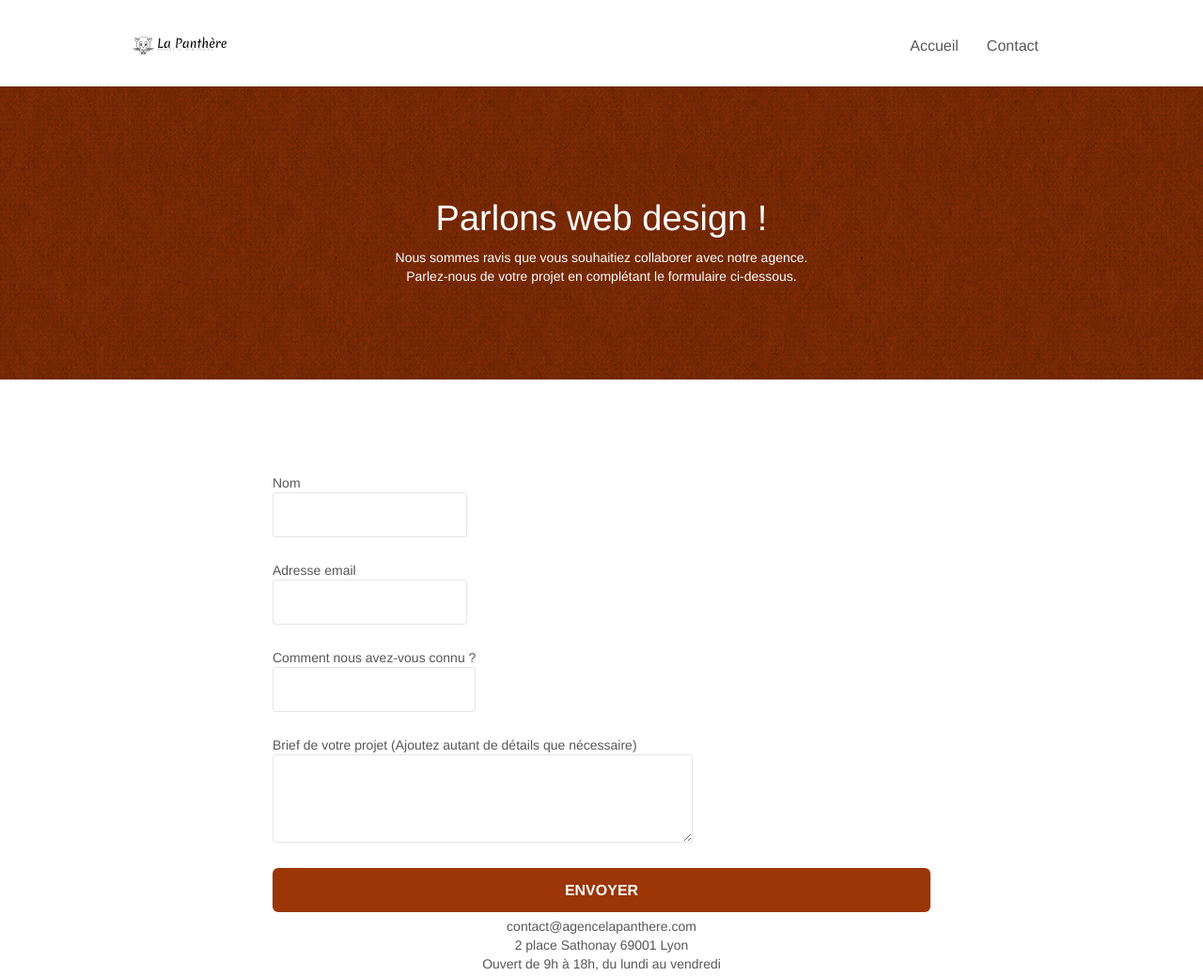
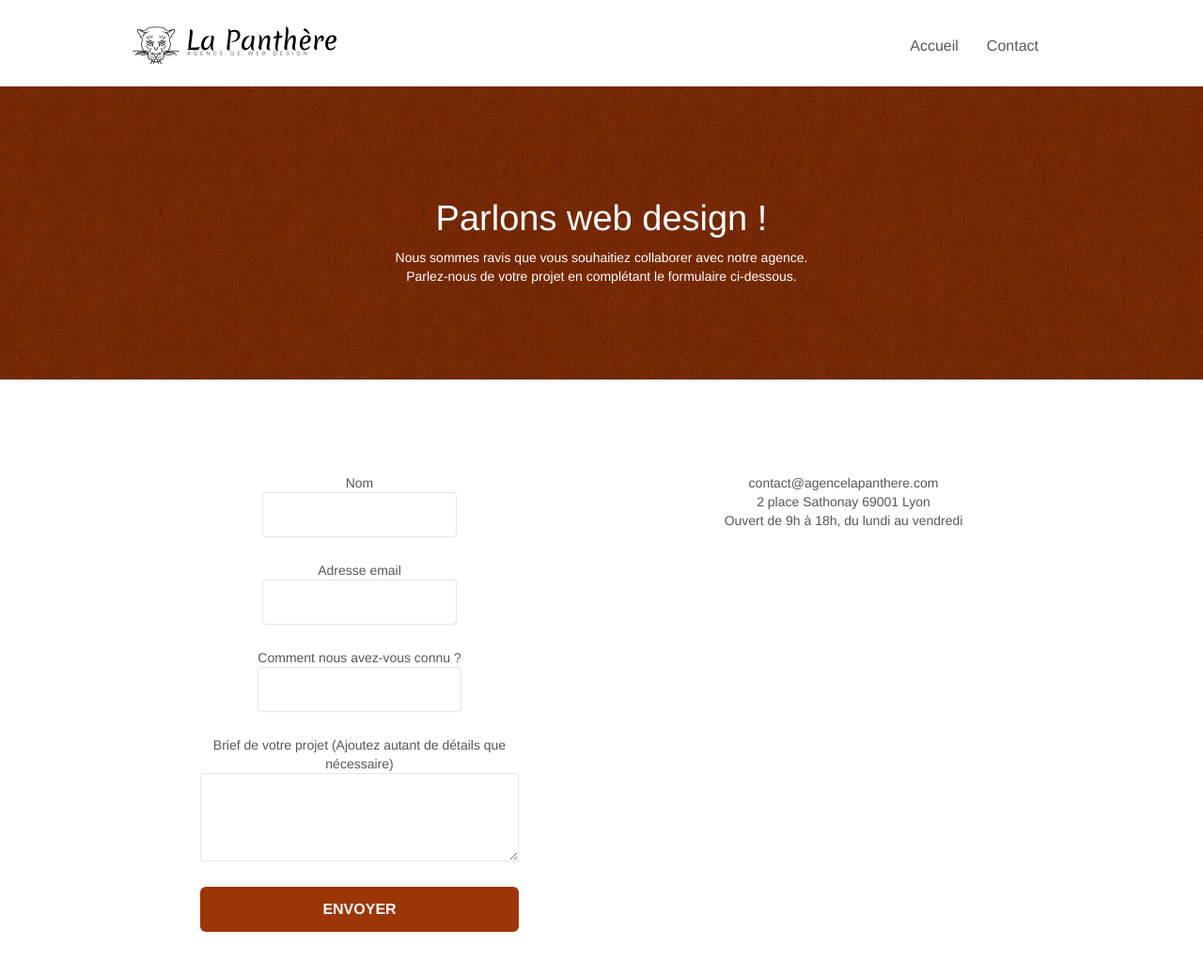
Before and after one commit to elchoup/P4-La-panthere, a plain HTML site: page contact.html in a window 1280 px wide. Shown: the top 1039 px of the page at 94% size. Drawn offline with Linux system fonts and the light colour scheme.

Commit message:
modif taille image page principale

```diff
--- a/contact.html
+++ b/contact.html
@@ -35,7 +35,7 @@
 		<div class="container bloc-sm">
 			<nav class="navbar row">
 				<div class="navbar-header">
-					<a class="navbar-brand" href="index.html"><img src="img/agence-la-panthere-monochrome.svg" alt="atlanta web design logo" /></a>
+					<a class="navbar-brand" href="index.html"><img src="img/agence-la-panthere-monochrome.svg" alt="atlanta web design logo" height="40px"/></a>
 					<button id="nav-toggle" type="button" class="ui-navbar-toggle navbar-toggle" data-toggle="collapse" data-target=".navbar-1">
 						<span class="sr-only">Toggle navigation</span><span class="icon-bar"></span><span class="icon-bar"></span><span class="icon-bar"></span>
 					</button>
--- a/style.css
+++ b/style.css
@@ -675,11 +675,7 @@ a {
 }
 
 .col-sm-6{
-    width: 100%;
-}
-.col-sm-6 p{
     text-align: center;
-
 }
 
 .hero-bloc-text {
```
